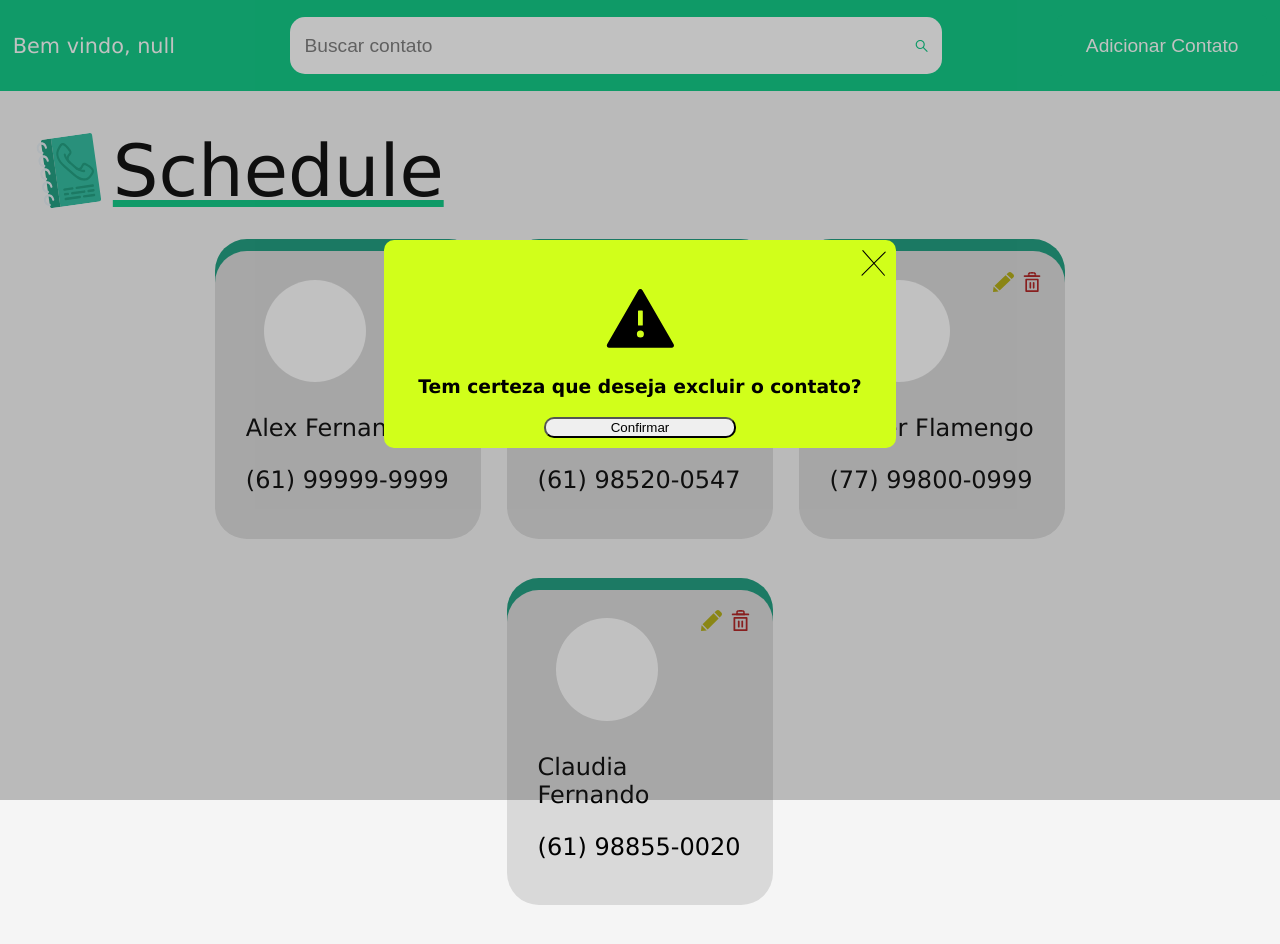
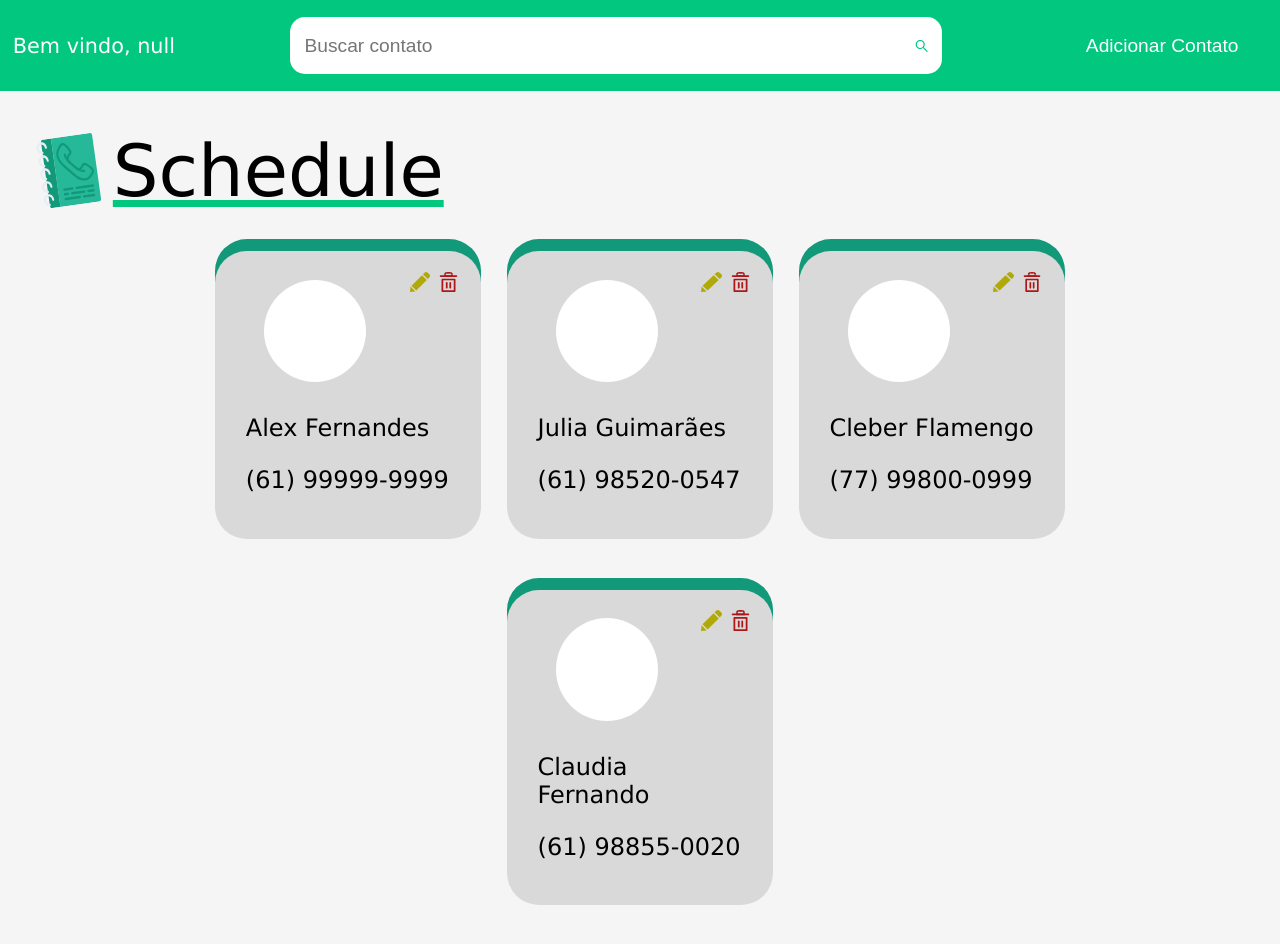
Before and after one commit to DanielRogs/Frontend_Schedule, a React (Create React App) app: page / in a window 1280 px wide. Shown: the top 944 px of the page. Built offline with nearby package versions, Linux system fonts and the light colour scheme.

Commit message:
ConfirmExcl.

```diff
--- a/src/components/ConfirmacaoExclusao/index.tsx
+++ /dev/null
@@ -1,21 +0,0 @@
-import React from "react";
-import ExclModal from "../ExclModal";
-import { Div } from "./styled";
-
-class ConfirmacaoExclusao extends React.Component{
-  constructor(props: any) {
-    super(props);
-  }
-
-  render(): React.ReactNode {
-    return (
-      <>
-        <Div>
-            <ExclModal />
-        </Div>
-      </>
-    );
-  }
-}
-
-export default ConfirmacaoExclusao;
--- a/src/components/ExclModal/index.tsx
+++ b/src/components/ExclModal/index.tsx
@@ -1,11 +1,19 @@
 import React from "react"
-import { A, Button, Div, DivAviso, DivButtons, DivImg, DivX, Img, Title } from "./styled"
+import { A, Div, DivAviso, DivButtons, DivImg, DivX, Img, Title } from "./styled"
 import sair from "../../assets/Image/sairPreto.svg";
 import { AiFillWarning } from "react-icons/ai";
 import { IconContext } from "react-icons";
+import { Submit } from "../Button/styles";
+import { isThisTypeNode } from "typescript";
 
+interface Props{
+    onClickYes: () => void;
+    onClickNo: () => void;
+    setModalVisible: (visible:boolean) => void;
+    texto: string;
+}
 
-class ExclModal extends React.Component{
+class ExclModal extends React.Component<Props>{
     constructor(Props: any) {
         super(Props)
     }
@@ -14,7 +22,7 @@ class ExclModal extends React.Component{
         return (
             <Div>
                 <DivX>
-                    <A>
+                    <A onClick={() => this.props.setModalVisible(false)}>
                         <Img src={sair} alt="fechar modal aviso" className="CloseModal"/>
                     </A>
                 </DivX>
@@ -25,14 +33,15 @@ class ExclModal extends React.Component{
                     </IconContext.Provider>
                 </DivImg>
                 <DivAviso>
-                    <Title>Tem certeza que deseja excluir o contato?</Title>
+                    <Title>{this.props.texto}</Title>
                 </DivAviso>
                 <DivButtons>
-                    <Button>Confirmar</Button>
+                    <Submit color="green" Tletra={20} padding={50} onClick={() => {this.props.onClickYes(); this.props.setModalVisible(false)}}>Sim</Submit>
+                    <Submit color="red" Tletra={20} padding={50} onClick={() => {this.props.onClickNo(); this.props.setModalVisible(false)}}>Não</Submit>
                 </DivButtons>
             </Div>
         )
     }
 }
 
-export default ExclModal
+export default ExclModal;
--- a/src/components/ExclModal/styled.ts
+++ b/src/components/ExclModal/styled.ts
@@ -3,7 +3,7 @@ import styled from "styled-components";
 export const Div = styled.div`
     display: flex;
     flex-direction: column;
-    background-color: #D1FF1A;
+    background-color: #01C77F;
     width: 40vw;
     border-radius: 10px;
     position: absolute;
@@ -45,14 +45,8 @@ export const Title = styled.h3`
 
 export const DivButtons = styled.div`
     display: flex;
-    justify-content: center;
+    justify-content: space-around;
     margin-bottom: 10px;
-`
-
-export const Button = styled.button`
-    width: 15vw;
-    border-radius: 10px;
-    margin-top: 2px;
 `
 
 export const A = styled.a`
--- /dev/null
+++ b/src/components/ModalQuestion/index.tsx
@@ -0,0 +1,34 @@
+import React from "react";
+import ExclModal from "../ExclModal";
+import { Div } from "./styled";
+
+interface Props{
+  modalVisible: boolean;
+  setModalVisible: (visible : boolean) => void;
+  onClickYes: () => void;
+  onClickNo: () => void;
+  texto: string;
+}
+
+
+
+class ModalQuestion extends React.Component<Props>{
+  constructor(props: any) {
+    super(props);
+  }
+
+  render(): React.ReactNode {
+    return (
+      <>
+        { this.props.modalVisible ?
+        <Div>
+          <ExclModal texto={this.props.texto} setModalVisible = {this.props.setModalVisible} onClickYes={this.props.onClickYes} onClickNo={this.props.onClickNo}/>
+        </Div>
+        :null}
+
+      </>
+    );
+  }
+}
+
+export default ModalQuestion;
--- a/src/pages/ContactPage/index.tsx
+++ b/src/pages/ContactPage/index.tsx
@@ -8,7 +8,7 @@ import {
     DivContacts
 } from './styled'
 import MainCard from "../../components/MainCard";
-import ConfirmacaoExclusao from "../../components/ConfirmacaoExclusao";
+import ConfirmacaoExclusao from "../../components/ModalQuestion";
 
 
 interface Contact {
@@ -63,7 +63,6 @@ class ContactPage extends React.Component<{}, State>{
     render(): React.ReactNode {
         return (
             <>
-                <ConfirmacaoExclusao />
                 <HeaderContactPage />
                 <DivTitle>
                     <img src={Logo} alt="Logo Schedule" />
```
Also changed, not shown: src/components/ModalQuestion/styled.ts (renamed from src/components/ConfirmacaoExclusao/styled.ts).
